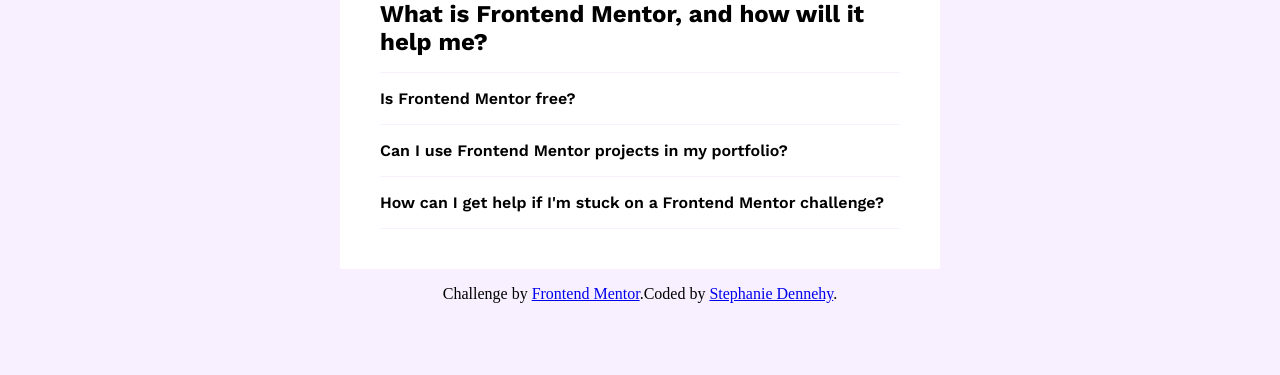
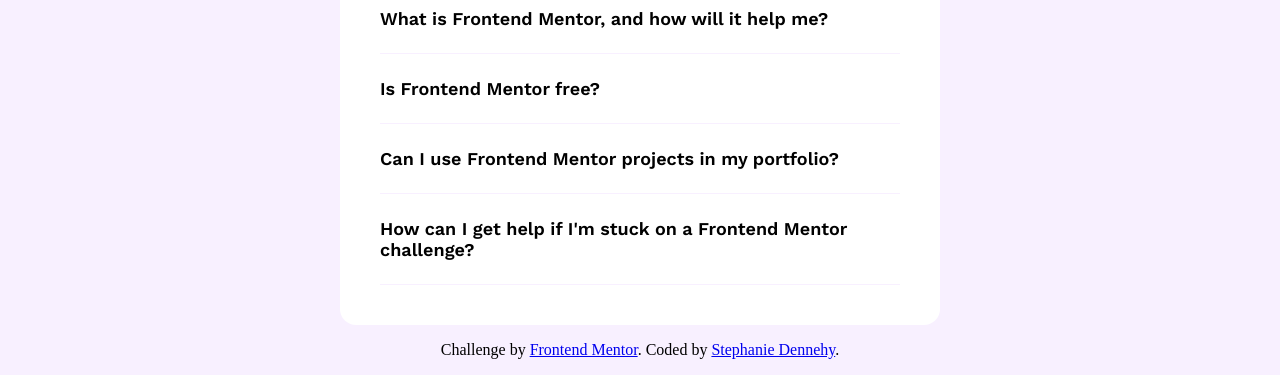
Before and after one commit to Stephanie-Dennehy/FAQ-Accordian, a plain HTML site: page index.html in a window 1280 px wide. Shown: the part 511-886 px from the top of the page. Before the commit the page ends 830 px from the top, so only its background shows below. Drawn offline with nearby package versions, Linux system fonts and the light colour scheme.

Commit message:
modified:   index.html 	modified:   styles.css

```diff
--- a/index.html
+++ b/index.html
@@ -22,7 +22,7 @@
     </div>
     <div class="accordian">
       <div class="question work-sans-title">
-        <h2>What is Frontend Mentor, and how will it help me?</h2>
+        What is Frontend Mentor, and how will it help me?
         <i src="./assets/images/icon-plus.svg"></i>
       </div>
       <div class="answer">
@@ -54,8 +54,7 @@
     </div>
   </div>
   <div class="attribution">
-    <p>Challenge by <a href="https://www.frontendmentor.io?ref=challenge" target="_blank">Frontend Mentor</a>.</p>
-    <p>Coded by <a href="#"> Stephanie Dennehy</a>.</p>
+    <p>Challenge by <a href="https://www.frontendmentor.io?ref=challenge" target="_blank">Frontend Mentor</a>. Coded by <a href="#"> Stephanie Dennehy</a>.</p>
   </div>
 </body>
 </html>
--- a/styles.css
+++ b/styles.css
@@ -28,6 +28,7 @@ img {
     background-color: var(--white);
     margin: 0 auto;
     padding: 40px;
+    border-radius: 16px;
     z-index: 1;
 }
 
@@ -43,6 +44,7 @@ img {
     font-optical-sizing: auto;
     font-weight: 600;
     font-style: normal;
+    font-size: 18px;
 }
 
 .work-sans-display {
@@ -59,7 +61,7 @@ img {
 
 }
 .question {
-    padding: 16px 0;
+    padding: 24px 0;
     border-bottom: 1px solid var(--light-pink);
 }
 .answer {
```
